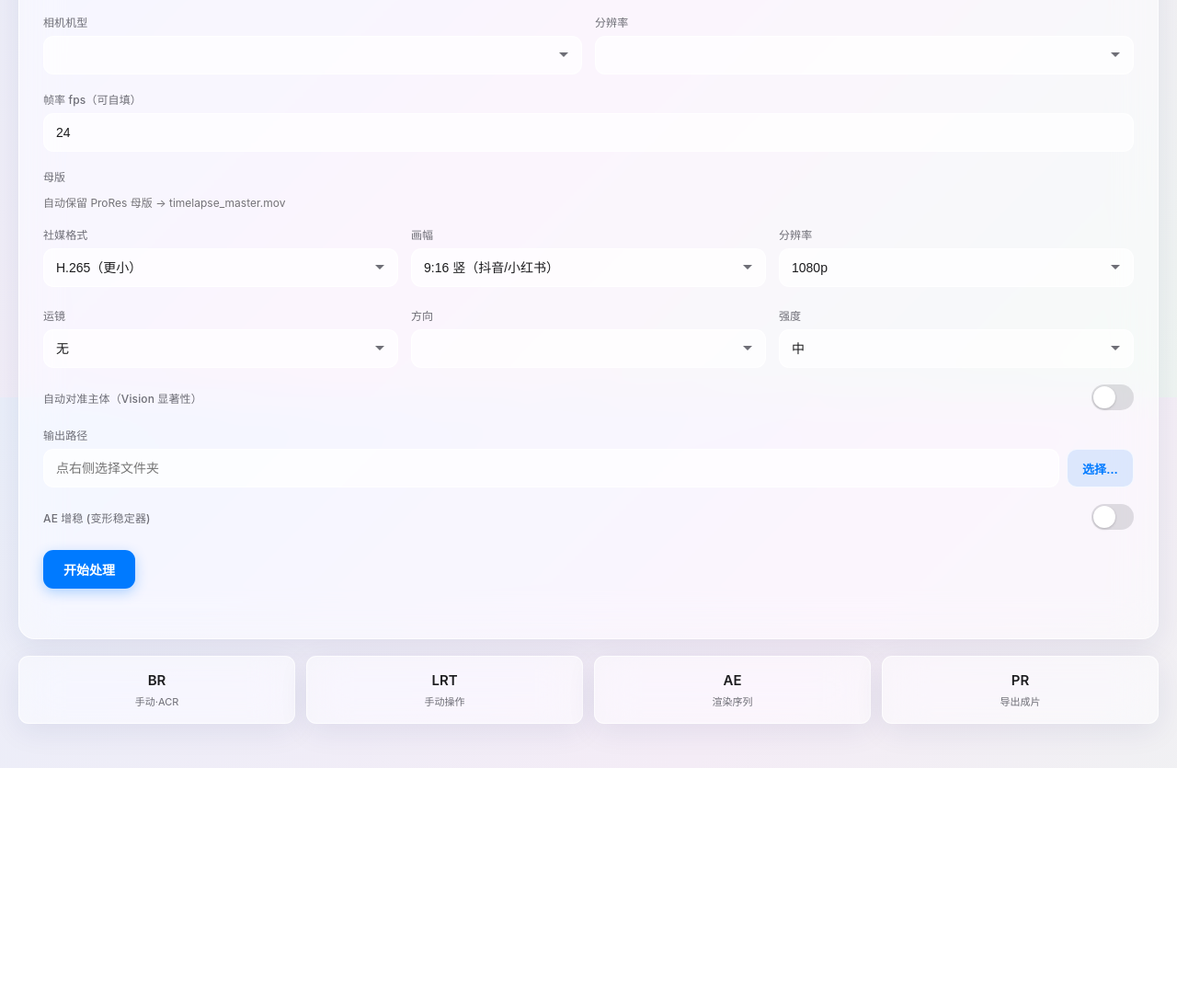
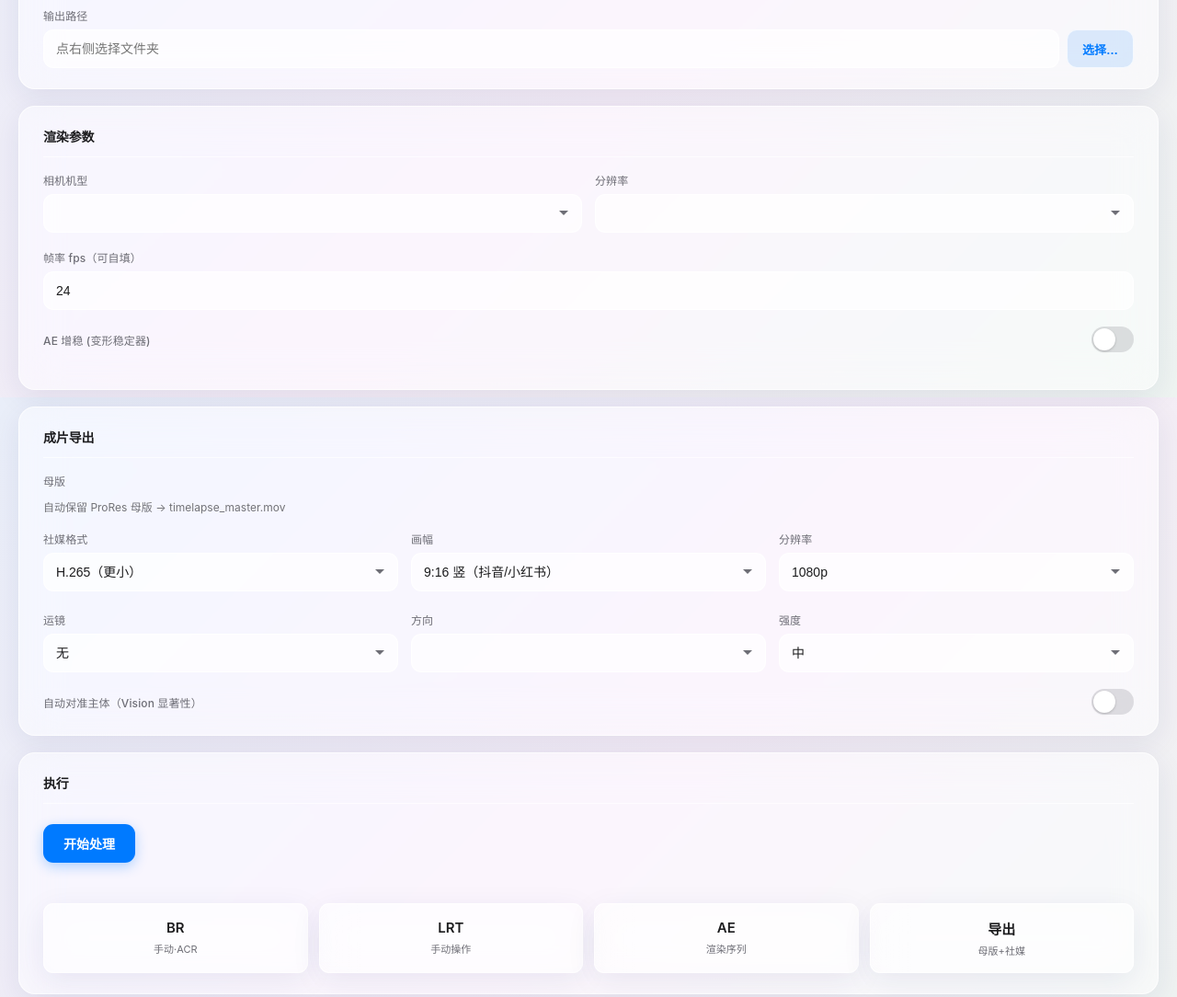
Before and after one commit to feitongd23/timelapsetool, an Electron app: page timelapse-tool/electron/renderer/index.html in a window 1280 px wide. Shown: the part 368-1452 px from the top of the page at 92% size. Before the commit the page ends 1203 px from the top, so only its background shows below. Drawn offline with Linux system fonts and the light colour scheme; no server answers.

Commit message:
feat: 导出区/表单拆成 4 个功能分区玻璃卡片；修前端 PR→导出 残留（看板/工作流）

```diff
--- a/timelapse-tool/electron/renderer/index.html
+++ b/timelapse-tool/electron/renderer/index.html
@@ -16,8 +16,10 @@
       <div class="pipeline-wrap">
       <div class="pipeline-layout">
       <div class="pipeline-main">
-      <div class="glass pipeline-form">
-        <h1>延时流水线</h1>
+
+      <!-- ① 素材与流程 -->
+      <div class="glass form-section">
+        <h2 class="section-title">素材与流程</h2>
         <div class="field">
           <label>工作流模板</label>
           <select id="workflow_select"></select>
@@ -28,7 +30,7 @@
             <label><input type="checkbox" class="wf-stage" value="BR" checked /> BR</label>
             <label><input type="checkbox" class="wf-stage" value="LRT" checked /> LRT</label>
             <label><input type="checkbox" class="wf-stage" value="AE" checked /> AE</label>
-            <label><input type="checkbox" class="wf-stage" value="PR" checked /> PR</label>
+            <label><input type="checkbox" class="wf-stage" value="导出" checked /> 导出</label>
           </div>
           <div class="path-input">
             <input id="wf_name" type="text" placeholder="模板名" />
@@ -44,6 +46,18 @@
             <button type="button" class="btn-browse btn-preview" data-folder="raw_folder">预览</button>
           </div>
         </div>
+        <div class="field">
+          <label>输出路径</label>
+          <div class="path-input">
+            <input id="output_path" type="text" placeholder="点右侧选择文件夹" />
+            <button type="button" class="btn-browse" data-target="output_path">选择…</button>
+          </div>
+        </div>
+      </div>
+
+      <!-- ② 渲染参数 -->
+      <div class="glass form-section">
+        <h2 class="section-title">渲染参数</h2>
         <div class="row">
           <div class="field">
             <label>相机机型</label>
@@ -54,24 +68,49 @@
             <select id="resolution"></select>
           </div>
         </div>
-        <div class="row">
         <div class="field">
           <label>帧率 fps（可自填）</label>
           <input id="fps" type="number" min="1" max="120" step="1" value="24" list="fps-presets" />
           <datalist id="fps-presets">
-              <option value="12"></option>
-              <option value="15"></option>
-              <option value="24"></option>
-              <option value="25"></option>
-              <option value="30"></option>
-              <option value="48"></option>
-              <option value="50"></option>
-              <option value="60"></option>
-              <option value="90"></option>
+            <option value="12"></option><option value="15"></option><option value="24"></option>
+            <option value="25"></option><option value="30"></option><option value="48"></option>
+            <option value="50"></option><option value="60"></option><option value="90"></option>
             <option value="120"></option>
           </datalist>
         </div>
+        <div class="field switch-field">
+          <label for="stabilize_enabled">AE 增稳 (变形稳定器)</label>
+          <input id="stabilize_enabled" type="checkbox" />
         </div>
+        <div id="stabilize-fields" class="hidden">
+          <div class="row">
+            <div class="field">
+              <label>结果</label>
+              <select id="stabilize_result">
+                <option value="smooth">平滑运动</option>
+                <option value="none">无运动</option>
+              </select>
+            </div>
+            <div class="field">
+              <label>平滑度 (0–100)</label>
+              <input id="stabilize_smoothness" type="number" min="0" max="100" value="50" />
+            </div>
+          </div>
+          <div class="field">
+            <label>方法</label>
+            <select id="stabilize_method">
+              <option value="subspace">子空间变形</option>
+              <option value="perspective">透视</option>
+              <option value="pos_scale_rot">位置、缩放、旋转</option>
+              <option value="position">位置</option>
+            </select>
+          </div>
+        </div>
+      </div>
+
+      <!-- ③ 成片导出 -->
+      <div class="glass form-section">
+        <h2 class="section-title">成片导出</h2>
         <div class="field">
           <label>母版</label>
           <div class="hint-line">自动保留 ProRes 母版 → timelapse_master.mov</div>
@@ -131,41 +170,11 @@
           <label for="motion_subject">自动对准主体（Vision 显著性）</label>
           <input id="motion_subject" type="checkbox" />
         </div>
-        <div class="field">
-          <label>输出路径</label>
-          <div class="path-input">
-            <input id="output_path" type="text" placeholder="点右侧选择文件夹" />
-            <button type="button" class="btn-browse" data-target="output_path">选择…</button>
       </div>
-        </div>
-        <div class="field switch-field">
-          <label for="stabilize_enabled">AE 增稳 (变形稳定器)</label>
-          <input id="stabilize_enabled" type="checkbox" />
-        </div>
-        <div id="stabilize-fields" class="hidden">
-          <div class="row">
-            <div class="field">
-              <label>结果</label>
-              <select id="stabilize_result">
-                <option value="smooth">平滑运动</option>
-                <option value="none">无运动</option>
-              </select>
-            </div>
-            <div class="field">
-              <label>平滑度 (0–100)</label>
-              <input id="stabilize_smoothness" type="number" min="0" max="100" value="50" />
-            </div>
-          </div>
-          <div class="field">
-            <label>方法</label>
-            <select id="stabilize_method">
-              <option value="subspace">子空间变形</option>
-              <option value="perspective">透视</option>
-              <option value="pos_scale_rot">位置、缩放、旋转</option>
-              <option value="position">位置</option>
-            </select>
-          </div>
-        </div>
+
+      <!-- ④ 执行 -->
+      <div class="glass form-section">
+        <h2 class="section-title">执行</h2>
         <div class="pipeline-actions">
           <button id="btn-start" class="btn btn-primary">开始处理</button>
           <button id="btn-continue" class="btn btn-ghost hidden">我已在 LRT 完成，继续</button>
@@ -173,14 +182,14 @@
         <div id="pipeline-error" class="error-text"></div>
         <div id="pipeline-notice" class="notice-text hidden"></div>
         <div id="stage-guide" class="stage-guide hidden"></div>
-      </div>
-
         <div class="board" id="stage-board">
           <div class="stage" data-stage="BR"><div class="stage-name">BR</div><div class="stage-hint">手动·ACR</div></div>
           <div class="stage" data-stage="LRT"><div class="stage-name">LRT</div><div class="stage-hint">手动操作</div></div>
           <div class="stage" data-stage="AE"><div class="stage-name">AE</div><div class="stage-hint">渲染序列</div></div>
-        <div class="stage" data-stage="PR"><div class="stage-name">PR</div><div class="stage-hint">导出成片</div></div>
+          <div class="stage" data-stage="导出"><div class="stage-name">导出</div><div class="stage-hint">母版+社媒</div></div>
         </div>
+      </div>
+
       </div>
 
       <div class="glass preview-panel hidden" id="preview-panel">
@@ -190,6 +199,7 @@
         </div>
         <div class="preview-strip" id="preview-strip"></div>
         <img id="preview-stage" class="preview-stage hidden" alt="预览" />
+      </div>
       </div>
       </div>
     </section>
--- a/timelapse-tool/electron/renderer/pipeline.js
+++ b/timelapse-tool/electron/renderer/pipeline.js
@@ -1,5 +1,5 @@
 // 四个阶段固定顺序
-const STAGES = ["BR", "LRT", "AE", "PR"];
+const STAGES = ["BR", "LRT", "AE", "导出"];
 
 // 把表单原始值转成后端 /pipeline/start 需要的 payload
 function buildStartPayload(values) {
@@ -56,7 +56,7 @@ function guidanceText(status) {
   return STAGE_GUIDE[status.current_stage] || "";
 }
 
-const WORKFLOW_ORDER = ["BR", "LRT", "AE", "PR"];
+const WORKFLOW_ORDER = ["BR", "LRT", "AE", "导出"];
 
 // 把阶段勾选状态转成固定顺序的阶段名数组
 function collectWorkflowStages(checked) {
--- a/timelapse-tool/electron/renderer/style.css
+++ b/timelapse-tool/electron/renderer/style.css
@@ -138,6 +138,19 @@ h1 { font-size: 22px; font-weight: 600; margin-bottom: 20px; letter-spacing: -0.
   box-shadow: var(--glass-shadow);
 }
 .pipeline-form { padding: 26px; }
+
+/* 功能分区卡片 */
+.form-section { padding: 22px 26px; }
+.section-title {
+  font-size: 14px;
+  font-weight: 600;
+  color: var(--text);
+  letter-spacing: -0.01em;
+  margin-bottom: 16px;
+  padding-bottom: 12px;
+  border-bottom: 1px solid var(--glass-border);
+}
+.form-section .board { margin-top: 16px; }
 
 /* ============ 表单字段 ============ */
 .field { display: flex; flex-direction: column; gap: 7px; margin-bottom: 18px; }
```
Also changed, not shown: timelapse-tool/tests/pipeline.test.js (+6 -6 lines). Lines whose indentation alone changed are shown as unchanged.
